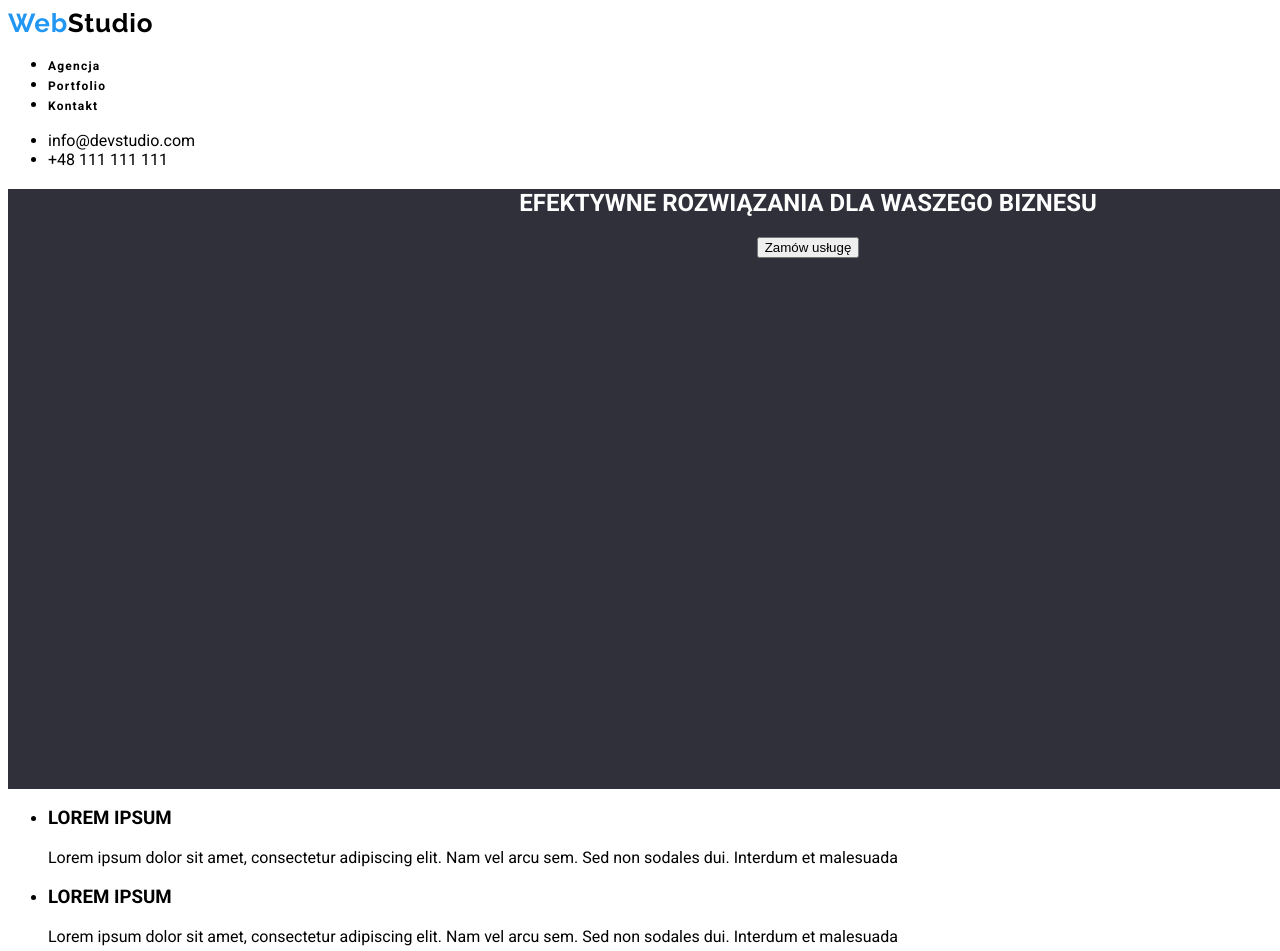
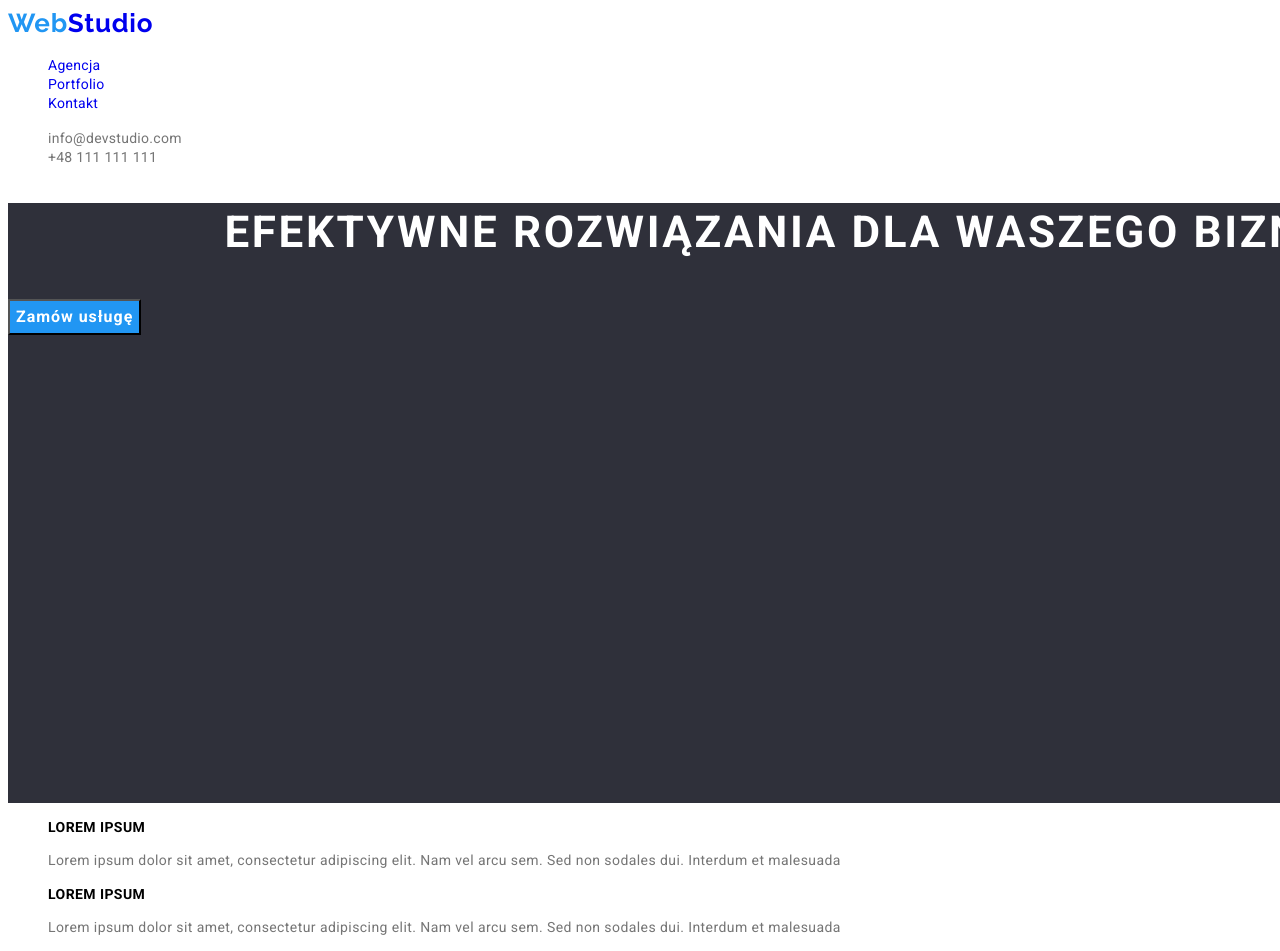
Before and after one commit to Joanna-Golofit/goit-markup-hw-02, a plain HTML site: page index.html in a window 1280 px wide. Shown: the top 951 px of the page. Drawn offline with Linux system fonts and the light colour scheme.

Commit message:
css zrobiony do footer

```diff
--- a/css/styles.css
+++ b/css/styles.css
@@ -1,10 +1,9 @@
 :root {
-    --main-font: 'Roboto', sans-serif;
-    --secondary-font: 'Raleway', sans-serif;
-    --main-color: black;
-    --white-color: #FFFFFF;
-    --blue-color: #2196F3;
-
+  --main-font: "Roboto", sans-serif;
+  --secondary-font: "Raleway", sans-serif;
+  --main-color: #212121;
+  --white-color: #ffffff;
+  --blue-color: #2196f3;
 }
 
 body {
@@ -17,7 +16,7 @@ body {
   font-family: var(--secondary-font);
   font-weight: 700;
   font-size: 26px;
-    line-height: 31px;
+  line-height: 1.192;
   letter-spacing: 0.03em;
 }
 
@@ -25,48 +24,36 @@ body {
   color: var(--blue-color);
 }
 
+ul {
+  list-style: none;
+}
 
 a {
   text-decoration: none;
-    color: var(--main-color);
 }
 
-.secondary-header {
-
+.section-header {
+  font-weight: bold;
+  font-size: 36px;
+  line-height: 1.167;
+  text-align: center;
+  letter-spacing: 0.03em;
 }
 
 /* ======= END COMPONENTS ======= */
 
-.menu-navigation-list-link {
+/* ======= <HEADER> (MENU NAVIGATION) ======= */
+
+.menu-navigation-list-link,
+.menu-contacts-list-link {
   font-weight: 500;
   font-size: 14px;
-    line-height: 16px;
+  line-height: 1.142;
   letter-spacing: 0.02em;
-    color: #212121;
 }
 
-/* ======= <HEADER> (MENU NAVIGATION) ======= */
-/* ======= END <HEADER> (MENU NAVIGATION) ======= */
-
-/* ======= <MAIN> (HEADER)  ======= */
-
-.header {
-    background-color: #2F303A;
-    width: 1600px;
-    height: 600px;
-    text-align: center;
-}
-
-.main-header {
-    color: var(--white-color);
-}
-
-.menu-navigation-list-link {
- font-weight: 600;
- font-size: 12px;
- line-height: 1.33;
- letter-spacing: 0.1em;
- color:black;
+.menu-contacts-list-link {
+  color: #757575;
 }
 
 .menu-navigation-list-link:hover,
@@ -76,19 +63,101 @@ a {
   color: var(--blue-color);
 }
 
+/* ======= END <HEADER> (MENU NAVIGATION) ======= */
+
+/* ======= <MAIN> (HEADER)  ======= */
+
+.background-header {
+  background-color: #2f303a;
+  width: 1600px;
+  height: 600px;
+}
+
+.main-header {
+  color: var(--white-color);
+  font-weight: 900;
+  font-size: 44px;
+  line-height: 1.36;
+  text-align: center;
+  letter-spacing: 0.06em;
+  text-transform: uppercase;
+}
+
+.order-btn {
+  background-color: var(--blue-color);
+  color: var(--white-color);
+  font-family: var(--main-font);
+  font-weight: bold;
+  font-size: 16px;
+  line-height: 1.87;
+  display: flex;
+  align-items: center;
+  text-align: center;
+  letter-spacing: 0.06em;
+}
+
 /* ======= END <MAIN> (HEADER) ======= */
 
 /* ======= WHY US ======= */
+
+.article-header {
+  font-weight: bold;
+  font-size: 14px;
+  line-height: 1.143;
+  letter-spacing: 0.03em;
+  text-transform: uppercase;
+}
+
+.article-list-text {
+  font-size: 14px;
+  line-height: 1.71;
+  letter-spacing: 0.03em;
+
+  color: #757575;
+}
 /* ======= END WHY US ======= */
 
+/* ======= OFFER ======= */
 
-/* ======= OFFER ======= */
 /* ======= END OFFER ======= */
 
+/* ======= TEAM ======= */
 
-/* ======= TEAM ======= */
+.team-list {
+  list-style: none;
+}
+.team-list-name {
+  font-weight: 500;
+  font-size: 16px;
+  line-height: 1.188;
+  text-align: center;
+  letter-spacing: 0.03em;
+}
+
+.team-list-position {
+  font-weight: normal;
+  font-size: 16px;
+  line-height: 1.188;
+  text-align: center;
+  letter-spacing: 0.03em;
+
+  color: #757575;
+}
 /* ======= END TEAM ======= */
 
+/* =======  CONTACT ======= */
+/* cos to tlo nie dziala */
+.contact {
+  background-color: #2f303a;
+  width: 1600px;
+  height: 252px;
+}
 
-/* =======  CONTACT ======= */
+.address-list-link {
+  font-size: 14px;
+  line-height: 1.71;
+  letter-spacing: 0.03em;
+
+  color: rgba(255, 255, 255, 0.6);
+}
 /* ======= END CONTACT ======= */
--- a/index.html
+++ b/index.html
@@ -46,9 +46,9 @@
 
     <main>
       <!-- HEADER -->
-      <section class="header">
+      <section class="background-header">
         <h1 class="main-header">EFEKTYWNE ROZWIĄZANIA DLA WASZEGO BIZNESU</h1>
-        <button type="button">Zamów usługę</button>
+        <button class="order-btn" type="button">Zamów usługę</button>
       </section>
 
       <!-- WHY US -->
@@ -88,8 +88,8 @@
       <!-- OFFER -->
       <section>
         <h2 class="section-header">Czym się zajmujemy</h2>
-        <ul>
-          <li>
+        <ul class="offer-list">
+          <li class="offer-list-item">
             <img
               src="./images/offer/solutions.jpg"
               alt="podpowiadamy rozwiązania"
@@ -97,7 +97,7 @@
               height="294"
             />
           </li>
-          <li>
+          <li class="offer-list-item">
             <img
               src="./images/offer/responsiveness.jpg"
               alt="dbamy o responsywność"
@@ -105,7 +105,7 @@
               height="294"
             />
           </li>
-          <li>
+          <li class="offer-list-item">
             <img
               src="./images/offer/graphics.jpg"
               alt="dobieramy szatę graficzną"
```
Lines whose indentation alone changed are shown as unchanged.
